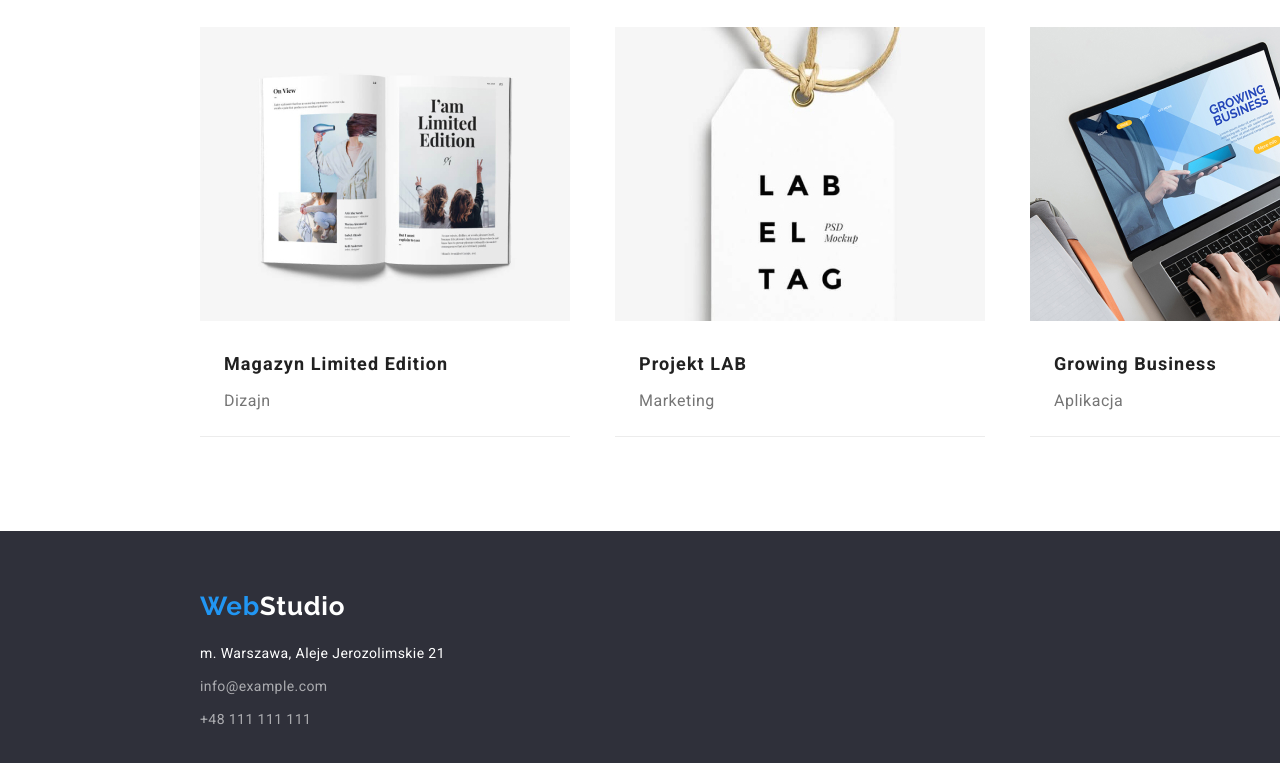
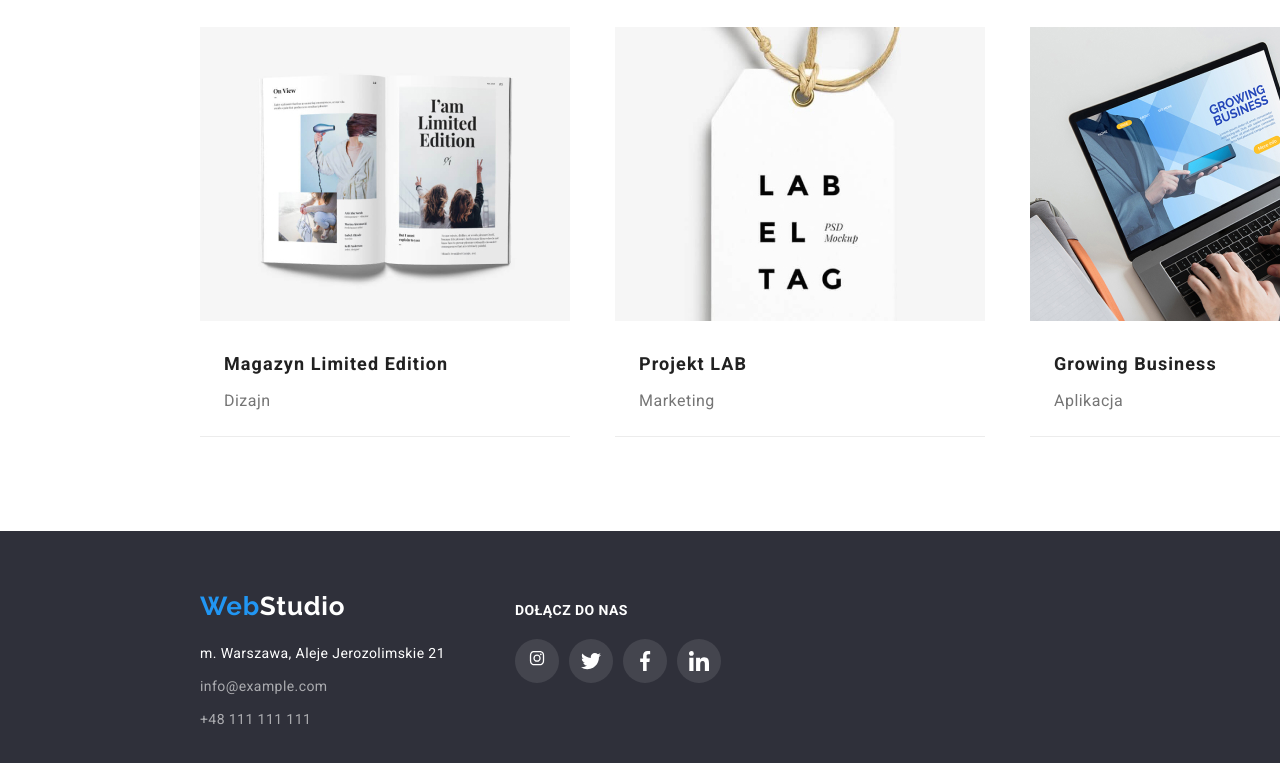
Before and after one commit to karollaski/goit-markup-hw-04, a plain HTML site: page portfolio.html in a window 1280 px wide. Shown: the part 1114-1877 px from the top of the page. Drawn offline with nearby package versions, Linux system fonts and the light colour scheme.

Commit message:
add social icons to footer

```diff
--- a/css/styles.css
+++ b/css/styles.css
@@ -293,10 +293,9 @@ figure {
   justify-content: space-between;
   align-items: center;
   gap: 10px;
-}
-.team-social-items {
   list-style: none;
 }
+
 .team-social-background {
   display: flex;
   justify-content: center;
@@ -306,7 +305,10 @@ figure {
   --color4: var(--light-grey-color);
   border-radius: 50%;
 }
-.team-social-background:hover {
+.team-social-background:hover,
+.team-social-background:focus,
+.foot-social-background:hover,
+.foot-social-background:focus {
   cursor: pointer;
   background-color: var(--brand-color);
   --color3: var(--contrast-color);
@@ -345,6 +347,12 @@ figure {
   padding-top: 60px;
   padding-bottom: 60px;
 }
+.foot-wrapper {
+  display: flex;
+  align-items: stretch;
+  gap: 70px;
+}
+
 .contact-wrapper {
   font-style: inherit;
 }
@@ -362,6 +370,34 @@ figure {
 }
 .contact-foot-link {
   color: rgba(255, 255, 255, 0.6);
+}
+.foot-social-list {
+  display: flex;
+  justify-content: space-between;
+  align-items: center;
+  gap: 10px;
+  list-style: none;
+}
+.foot-social-description {
+  color: var(--contrast-color);
+  font-size: 14px;
+  text-transform: uppercase;
+  font-weight: 700;
+  letter-spacing: 0.03em;
+  line-height: 1.14;
+  margin-top: 12px;
+  margin-bottom: 20px;
+}
+.foot-social-background {
+  display: flex;
+  justify-content: center;
+  align-items: center;
+  width: 44px;
+  height: 44px;
+  --color3: var(--contrast-color);
+  --color4: var(--contrast-color);
+  background: rgba(255, 255, 255, 0.1);
+  border-radius: 50%;
 }
 .subpages {
   display: flex;
--- a/portfolio.html
+++ b/portfolio.html
@@ -208,7 +208,8 @@
       </div>
     </main>
     <footer class="foot">
-      <div class="container">
+      <div class="container foot-wrapper">
+        <div class="foot-contact-wrapper">
           <a
             class="logo-foot"
             href="./index.html"
@@ -234,6 +235,40 @@
             </ul>
           </address>
         </div>
+        <div class="foot-social-wrapper">
+          <p class="foot-social-description">Dołącz do nas</p>
+          <ul class="foot-social-list">
+            <li class="foot-social-items">
+              <div class="foot-social-background">
+                <svg width="20px" height="20px">
+                  <use href="./images/icons.svg#icon-instagram-2"></use>
+                </svg>
+              </div>
+            </li>
+            <li class="foot-social-items">
+              <div class="foot-social-background">
+                <svg width="20px" height="20px">
+                  <use href="./images/icons.svg#icon-twitter-1"></use>
+                </svg>
+              </div>
+            </li>
+            <li class="foot-social-items">
+              <div class="foot-social-background">
+                <svg width="20px" height="20px">
+                  <use href="./images/icons.svg#icon-facebook-1"></use>
+                </svg>
+              </div>
+            </li>
+            <li class="foot-social-items">
+              <div class="foot-social-background">
+                <svg width="20px" height="20px">
+                  <use href="./images/icons.svg#icon-linkedin-1"></use>
+                </svg>
+              </div>
+            </li>
+          </ul>
+        </div>
+      </div>
     </footer>
   </body>
 </html>
```
Also changed, not shown: index.html (+12 -1 lines). Lines whose indentation alone changed are shown as unchanged.
